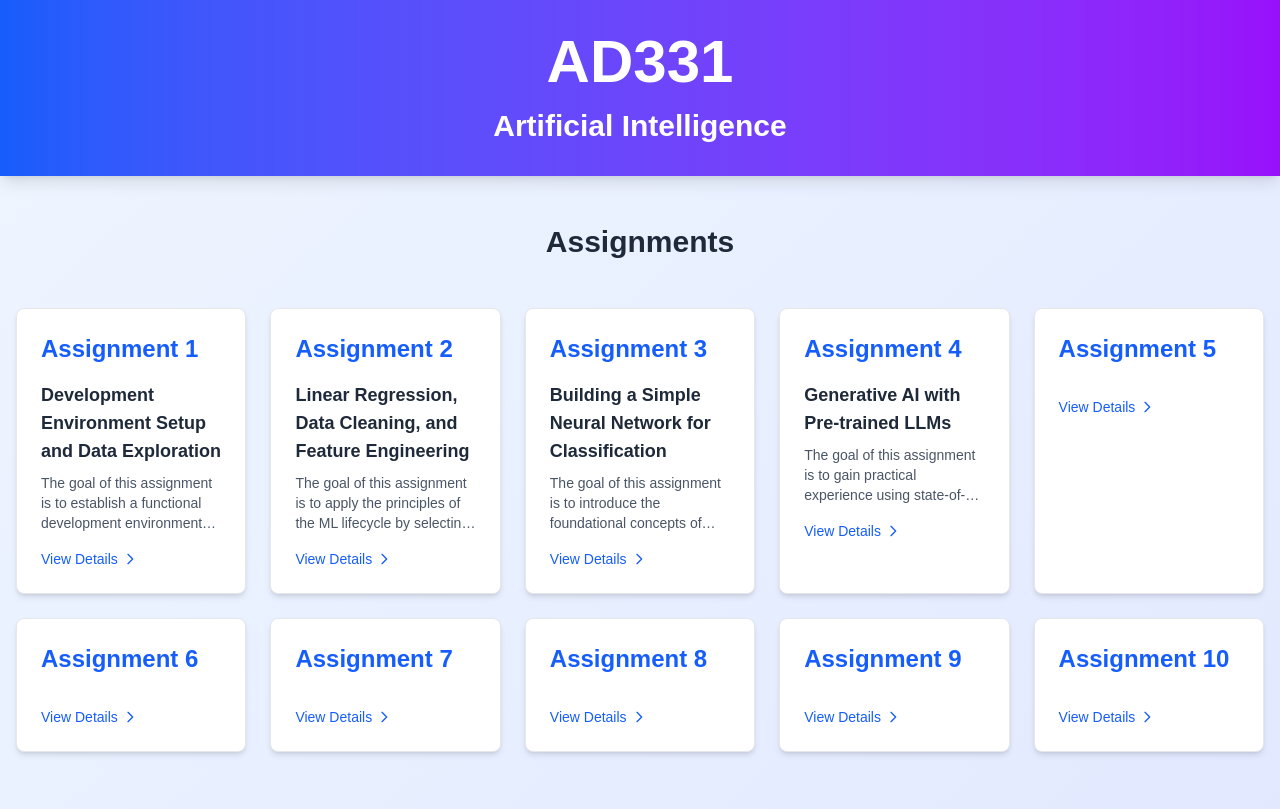
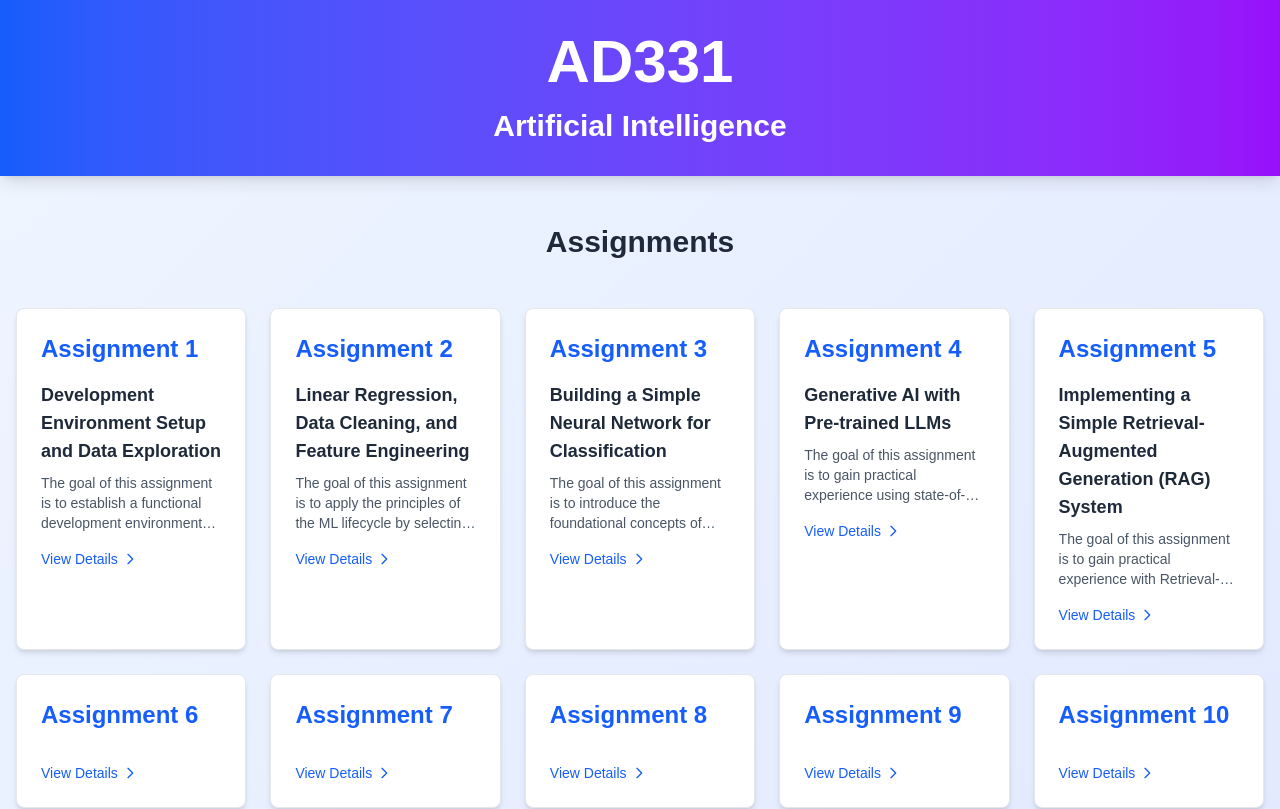
Before and after one commit to BradleyCharles/ad331_artificial_intelligence, a Next.js app: page / in a window 1280 px wide. Shown: the top 809 px of the page. Built offline with nearby package versions, Linux system fonts and the light colour scheme.

Commit message:
feat: Add assignment 5 on Retrieval-Augmented Generation (RAG) to the course syllabus

```diff
--- a/src/app/page.tsx
+++ b/src/app/page.tsx
@@ -6,7 +6,7 @@ export default function Home() {
     { number: 2, title: "Linear Regression, Data Cleaning, and Feature Engineering", description: "The goal of this assignment is to apply the principles of the ML lifecycle by selecting a real-world dataset, implementing necessary data cleaning and feature engineering steps, and training a simple Linear Regression model to predict a continuous target variable." },
     { number: 3, title: "Building a Simple Neural Network for Classification", description: "The goal of this assignment is to introduce the foundational concepts of Deep Learning by having you build, train, and evaluate a simple Feedforward Neural Network (FNN) using a major deep learning framework (TensorFlow/Keras, PyTorch or scikit-learn)." },
     { number: 4, title: "Generative AI with Pre-trained LLMs", description: "The goal of this assignment is to gain practical experience using state-of-the-art Large Language Models (LLMs) via the Hugging Face Transformers library. You will select a model and implement one core generative task, experimenting with key parameters." },
-    { number: 5, title: "", description: "" },
+    { number: 5, title: "Implementing a Simple Retrieval-Augmented Generation (RAG) System", description: "The goal of this assignment is to gain practical experience with Retrieval-Augmented Generation (RAG), a key technique used to ground Large Language Models (LLMs) in external, factual knowledge." },
     { number: 6, title: "", description: "" },
     { number: 7, title: "", description: "" },
     { number: 8, title: "", description: "" },
```
